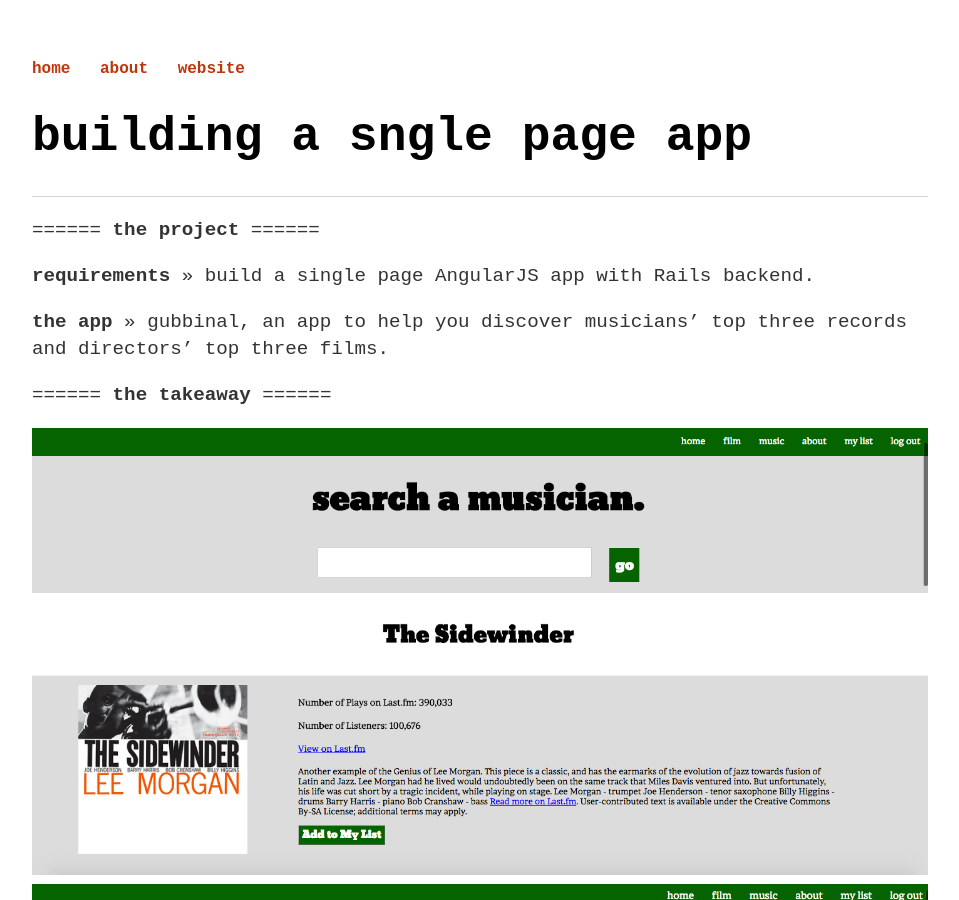
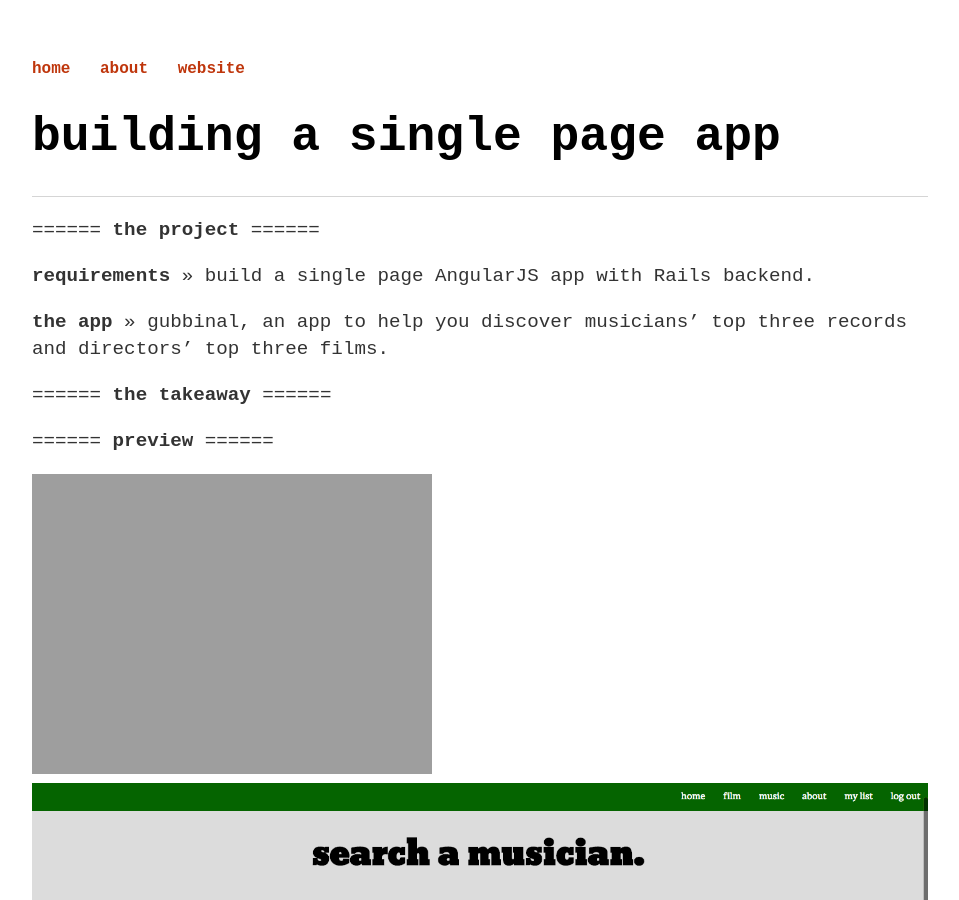
Before and after one commit to bennorris/blog, a Jekyll site: the page built from _posts/2016-12-18-angularjs.md, in a window 1280 px wide and 900 px high. Shown: the whole window, without its empty margins (160-1119 px from the left). Built offline with Jekyll 4.4.1, drawn with Linux system fonts in a browser that asks for light colours.

Commit message:
added gif

```diff
--- a/_posts/2016-12-18-angularjs.md
+++ b/_posts/2016-12-18-angularjs.md
@@ -1,6 +1,6 @@
 ---
 layout: post
-title: building a sngle page app
+title: building a single page app
 ---
 
 ======
@@ -15,6 +15,11 @@
 **the takeaway**
 ======
 
+======
+**preview**
+======
+
+<img src="https://bennorris.github.io/blog/assets/gubb1.gif"/>
 <img src="https://bennorris.github.io/blog/assets/gubbinal-musician.png" style="height: 100%; width: 100%; object-fit: contain"/>
 <img src="https://bennorris.github.io/blog/assets/gubbinal-film.png" style="height: 100%; width: 100%; object-fit: contain"/>
 <img src="https://bennorris.github.io/blog/assets/gubbinal-list1.png" style="height: 100%; width: 100%; object-fit: contain"/>
```
Also changed, not shown: 1 other file.
